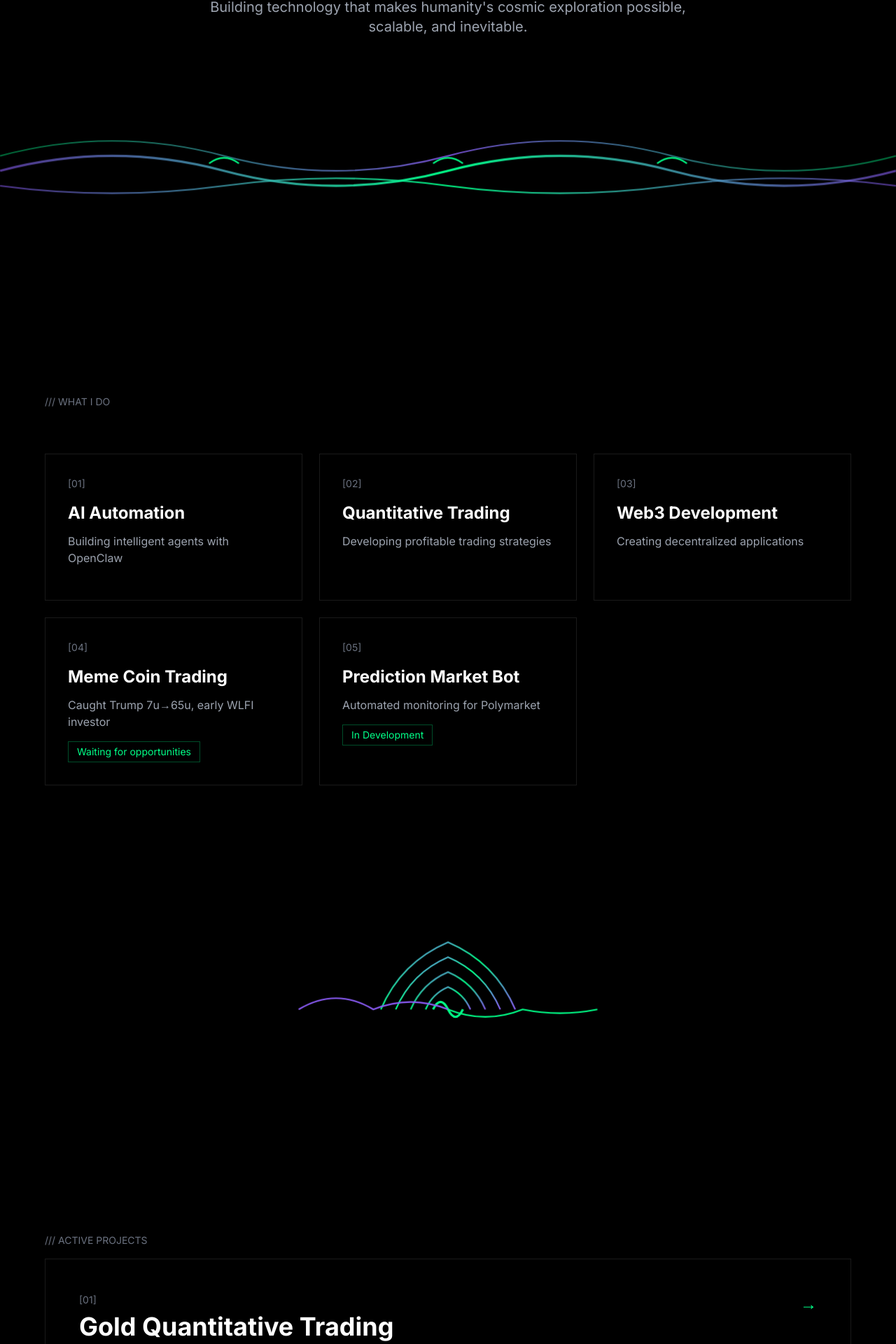
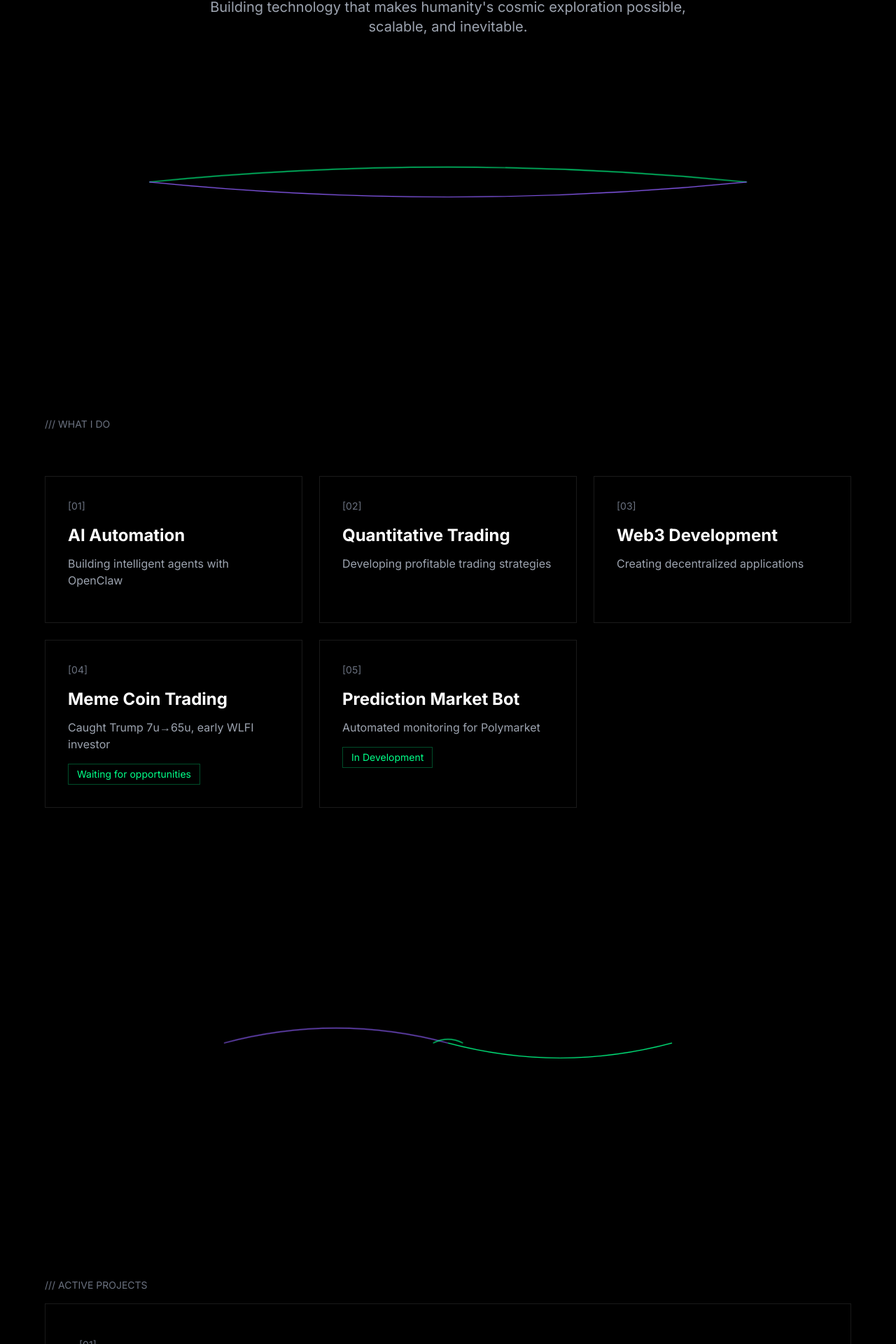
Before and after one commit to shawn7499/-01, a Next.js app: page / in a window 1280 px wide. Shown: the part 770-2690 px from the top of the page at 70% size. Built offline with nearby package versions, Linux system fonts and the light colour scheme.

Commit message:
feat: redesign with LayerZero minimalist aesthetics - thin lines, low opacity, gentle curves, slow animations

```diff
--- a/components/Transitions.tsx
+++ b/components/Transitions.tsx
@@ -1,286 +1,159 @@
 import React from 'react';
 import '../app/transitions.css';
 
-// Transition 1: 开放波浪流
+// Transition 1: 极简弧线
 export function Transition1() {
   return (
-    <div className="relative h-40 md:h-56 overflow-hidden my-20">
-      <svg className="absolute inset-0 w-full h-full" viewBox="0 0 1200 240" preserveAspectRatio="xMidYMid slice">
-        {/* 主波浪曲线 */}
+    <div className="relative h-32 md:h-40 overflow-hidden my-32">
+      <svg className="absolute inset-0 w-full h-full" viewBox="0 0 1200 160" preserveAspectRatio="xMidYMid slice">
+        {/* 单一优雅弧线 */}
         <path
           className="transition-path"
-          style={{ animationDelay: '0s' }}
-          d="M 0 120 Q 150 80, 300 120 T 600 120 T 900 120 T 1200 120"
-          stroke="url(#gradient1)"
-          strokeWidth="3"
+          style={{ animationDelay: '0s', animationDuration: '4s' }}
+          d="M 200 80 Q 600 40, 1000 80"
+          stroke="#00ff88"
+          strokeWidth="1"
           fill="none"
-          opacity="0.8"
+          opacity="0.3"
         />
 
-        {/* 第二层波浪 */}
+        {/* 第二层弧线 */}
         <path
           className="transition-path"
-          style={{ animationDelay: '0.3s' }}
-          d="M 0 140 Q 150 160, 300 140 T 600 140 T 900 140 T 1200 140"
-          stroke="url(#gradient1)"
-          strokeWidth="2"
+          style={{ animationDelay: '0.8s', animationDuration: '4s' }}
+          d="M 200 80 Q 600 120, 1000 80"
+          stroke="#8b5cf6"
+          strokeWidth="1"
           fill="none"
-          opacity="0.5"
-        />
-
-        {/* 第三层波浪 */}
-        <path
-          className="transition-path"
-          style={{ animationDelay: '0.6s' }}
-          d="M 0 100 Q 150 60, 300 100 T 600 100 T 900 100 T 1200 100"
-          stroke="url(#gradient2)"
-          strokeWidth="2"
-          fill="none"
-          opacity="0.4"
-        />
-
-        {/* 渐变定义 */}
-        <defs>
-          <linearGradient id="gradient1" x1="0%" y1="0%" x2="100%" y2="0%">
-            <stop offset="0%" stopColor="#8b5cf6" stopOpacity="0.6"/>
-            <stop offset="50%" stopColor="#00ff88" stopOpacity="1"/>
-            <stop offset="100%" stopColor="#8b5cf6" stopOpacity="0.6"/>
-          </linearGradient>
-          <linearGradient id="gradient2" x1="0%" y1="0%" x2="100%" y2="0%">
-            <stop offset="0%" stopColor="#00ff88" stopOpacity="0.4"/>
-            <stop offset="50%" stopColor="#8b5cf6" stopOpacity="0.8"/>
-            <stop offset="100%" stopColor="#00ff88" stopOpacity="0.4"/>
-          </linearGradient>
-        </defs>
-
-        {/* 开放弧线装饰 */}
-        {[300, 600, 900].map((x, i) => (
-          <path
-            key={i}
-            className="transition-path"
-            style={{ animationDelay: `${1 + i * 0.2}s` }}
-            d={`M ${x-20} ${110} Q ${x} ${95}, ${x+20} ${110}`}
-            stroke="#00ff88"
-            strokeWidth="2"
-            fill="none"
-            opacity="0.6"
-          />
-        ))}
-      </svg>
-    </div>
-  );
-}
-
-// Transition 2: 开放弧线扩散
-export function Transition2() {
-  return (
-    <div className="relative h-40 md:h-56 overflow-hidden my-20">
-      <svg className="absolute inset-0 w-full h-full" viewBox="0 0 1200 240" preserveAspectRatio="xMidYMid slice">
-        {/* 中心开放弧线 */}
-        <path
-          className="transition-path"
-          style={{ animationDelay: '0s' }}
-          d="M 580 120 Q 590 100, 600 120 Q 610 140, 620 120"
-          stroke="#00ff88"
-          strokeWidth="3"
-          fill="none"
-          opacity="0.9"
-        />
-
-        {/* 扩散弧线组 */}
-        {[30, 50, 70, 90].map((r, i) => (
-          <path
-            key={i}
-            className="transition-path"
-            style={{ animationDelay: `${0.2 + i * 0.2}s` }}
-            d={`M ${600-r} 120 Q ${600-r*0.7} ${120-r*0.7}, ${600} ${120-r} Q ${600+r*0.7} ${120-r*0.7}, ${600+r} 120`}
-            stroke="url(#gradient3)"
-            strokeWidth="2"
-            fill="none"
-            opacity={0.7 - i * 0.1}
-          />
-        ))}
-
-        <defs>
-          <linearGradient id="gradient3" x1="0%" y1="0%" x2="100%" y2="100%">
-            <stop offset="0%" stopColor="#8b5cf6"/>
-            <stop offset="50%" stopColor="#00ff88"/>
-            <stop offset="100%" stopColor="#8b5cf6"/>
-          </linearGradient>
-        </defs>
-
-        {/* 左右连接弧线 */}
-        <path
-          className="transition-path"
-          style={{ animationDelay: '1s' }}
-          d="M 400 120 Q 450 90, 500 120 Q 550 100, 600 120"
-          stroke="#8b5cf6"
-          strokeWidth="2"
-          fill="none"
-          opacity="0.6"
-        />
-        <path
-          className="transition-path"
-          style={{ animationDelay: '1.2s' }}
-          d="M 600 120 Q 650 140, 700 120 Q 750 130, 800 120"
-          stroke="#00ff88"
-          strokeWidth="2"
-          fill="none"
-          opacity="0.6"
+          opacity="0.2"
         />
       </svg>
     </div>
   );
 }
 
-// Transition 3: S形螺旋流
-export function Transition3() {
+// Transition 2: 对称弧线
+export function Transition2() {
   return (
-    <div className="relative h-40 md:h-56 overflow-hidden my-20">
-      <svg className="absolute inset-0 w-full h-full" viewBox="0 0 1200 240" preserveAspectRatio="xMidYMid slice">
-        {/* 主螺旋曲线 */}
+    <div className="relative h-32 md:h-40 overflow-hidden my-32">
+      <svg className="absolute inset-0 w-full h-full" viewBox="0 0 1200 160" preserveAspectRatio="xMidYMid slice">
+        {/* 左侧弧线 */}
         <path
           className="transition-path"
-          style={{ animationDelay: '0s' }}
-          d="M 100 120 Q 200 60, 300 120 Q 400 180, 500 120 Q 600 60, 700 120 Q 800 180, 900 120 Q 1000 60, 1100 120"
-          stroke="url(#gradient4)"
-          strokeWidth="3"
-          fill="none"
-          opacity="0.8"
-        />
-
-        {/* 第二层螺旋 */}
-        <path
-          className="transition-path"
-          style={{ animationDelay: '0.4s' }}
-          d="M 100 140 Q 200 90, 300 140 Q 400 190, 500 140 Q 600 90, 700 140 Q 800 190, 900 140 Q 1000 90, 1100 140"
-          stroke="url(#gradient4)"
-          strokeWidth="2"
-          fill="none"
-          opacity="0.5"
-        />
-
-        {/* 第三层螺旋 */}
-        <path
-          className="transition-path"
-          style={{ animationDelay: '0.8s' }}
-          d="M 100 100 Q 200 50, 300 100 Q 400 150, 500 100 Q 600 50, 700 100 Q 800 150, 900 100 Q 1000 50, 1100 100"
-          stroke="url(#gradient4)"
-          strokeWidth="2"
+          style={{ animationDelay: '0s', animationDuration: '4s' }}
+          d="M 300 80 Q 450 40, 600 80"
+          stroke="#8b5cf6"
+          strokeWidth="1"
           fill="none"
           opacity="0.3"
         />
 
-        <defs>
-          <linearGradient id="gradient4" x1="0%" y1="0%" x2="100%" y2="0%">
-            <stop offset="0%" stopColor="#8b5cf6" stopOpacity="0.7"/>
-            <stop offset="25%" stopColor="#00ff88" stopOpacity="1"/>
-            <stop offset="50%" stopColor="#8b5cf6" stopOpacity="0.7"/>
-            <stop offset="75%" stopColor="#00ff88" stopOpacity="1"/>
-            <stop offset="100%" stopColor="#8b5cf6" stopOpacity="0.7"/>
-          </linearGradient>
-        </defs>
+        {/* 右侧弧线（镜像） */}
+        <path
+          className="transition-path"
+          style={{ animationDelay: '0.5s', animationDuration: '4s' }}
+          d="M 600 80 Q 750 120, 900 80"
+          stroke="#00ff88"
+          strokeWidth="1"
+          fill="none"
+          opacity="0.3"
+        />
 
-        {/* 交叉点的小弧线 */}
-        {[300, 500, 700, 900].map((x, i) => (
-          <path
-            key={i}
-            className="transition-path"
-            style={{ animationDelay: `${1.2 + i * 0.15}s` }}
-            d={`M ${x-15} ${115} Q ${x} ${105}, ${x+15} ${115}`}
-            stroke={i % 2 === 0 ? "#00ff88" : "#8b5cf6"}
-            strokeWidth="2"
-            fill="none"
-            opacity="0.7"
-          />
-        ))}
+        {/* 中心连接 */}
+        <path
+          className="transition-path"
+          style={{ animationDelay: '1s', animationDuration: '3s' }}
+          d="M 580 80 Q 600 70, 620 80"
+          stroke="#00ff88"
+          strokeWidth="1"
+          fill="none"
+          opacity="0.4"
+        />
       </svg>
     </div>
   );
 }
 
-// Transition 4: 开放花瓣流
-export function Transition4() {
+// Transition 3: 平缓波浪
+export function Transition3() {
   return (
-    <div className="relative h-40 md:h-56 overflow-hidden my-20">
-      <svg className="absolute inset-0 w-full h-full" viewBox="0 0 1200 240" preserveAspectRatio="xMidYMid slice">
-        {/* 中心小弧线 */}
+    <div className="relative h-32 md:h-40 overflow-hidden my-32">
+      <svg className="absolute inset-0 w-full h-full" viewBox="0 0 1200 160" preserveAspectRatio="xMidYMid slice">
+        {/* 主波浪 - 非常平缓 */}
         <path
           className="transition-path"
-          style={{ animationDelay: '0s' }}
-          d="M 590 120 Q 595 110, 600 120 Q 605 130, 610 120"
+          style={{ animationDelay: '0s', animationDuration: '5s' }}
+          d="M 0 80 Q 300 60, 600 80 Q 900 100, 1200 80"
           stroke="#00ff88"
-          strokeWidth="3"
+          strokeWidth="1"
           fill="none"
-          opacity="0.9"
+          opacity="0.3"
         />
 
-        {/* 花瓣形开放曲线 - 上 */}
+        {/* 第二层波浪 */}
         <path
           className="transition-path"
-          style={{ animationDelay: '0.2s' }}
-          d="M 580 120 Q 570 80, 580 50 Q 590 70, 600 60 Q 610 70, 620 50 Q 630 80, 620 120"
-          stroke="url(#gradient5)"
-          strokeWidth="2"
+          style={{ animationDelay: '1s', animationDuration: '5s' }}
+          d="M 0 80 Q 300 100, 600 80 Q 900 60, 1200 80"
+          stroke="#8b5cf6"
+          strokeWidth="1"
           fill="none"
-          opacity="0.7"
+          opacity="0.2"
         />
-
-        {/* 花瓣形开放曲线 - 右 */}
-        <path
-          className="transition-path"
-          style={{ animationDelay: '0.4s' }}
-          d="M 600 110 Q 640 100, 670 110 Q 650 120, 660 130 Q 650 140, 670 150 Q 640 160, 600 150"
-          stroke="url(#gradient5)"
-          strokeWidth="2"
-          fill="none"
-          opacity="0.7"
-        />
-
-        {/* 花瓣形开放曲线 - 下 */}
-        <path
-          className="transition-path"
-          style={{ animationDelay: '0.6s' }}
-          d="M 620 120 Q 630 160, 620 190 Q 610 170, 600 180 Q 590 170, 580 190 Q 570 160, 580 120"
-          stroke="url(#gradient5)"
-          strokeWidth="2"
-          fill="none"
-          opacity="0.7"
-        />
-
-        {/* 花瓣形开放曲线 - 左 */}
-        <path
-          className="transition-path"
-          style={{ animationDelay: '0.8s' }}
-          d="M 600 130 Q 560 140, 530 130 Q 550 120, 540 110 Q 550 100, 530 90 Q 560 80, 600 90"
-          stroke="url(#gradient5)"
-          strokeWidth="2"
-          fill="none"
-          opacity="0.7"
-        />
-
-        <defs>
-          <radialGradient id="gradient5">
-            <stop offset="0%" stopColor="#00ff88"/>
-            <stop offset="50%" stopColor="#8b5cf6"/>
-            <stop offset="100%" stopColor="#00ff88"/>
-          </radialGradient>
-        </defs>
-
-        {/* 外围开放弧线 */}
-        {[80, 100, 120].map((r, i) => (
-          <path
-            key={i}
-            className="transition-path"
-            style={{ animationDelay: `${1 + i * 0.2}s` }}
-            d={`M ${600-r} 120 Q ${600-r*0.8} ${120-r*0.6}, ${600} ${120-r*0.8} Q ${600+r*0.8} ${120-r*0.6}, ${600+r} 120`}
-            stroke={i % 2 === 0 ? "#00ff88" : "#8b5cf6"}
-            strokeWidth="1"
-            fill="none"
-            opacity={0.4 - i * 0.1}
-          />
-        ))}
       </svg>
     </div>
   );
 }
+
+// Transition 4: 极简对称
+export function Transition4() {
+  return (
+    <div className="relative h-32 md:h-40 overflow-hidden my-32">
+      <svg className="absolute inset-0 w-full h-full" viewBox="0 0 1200 160" preserveAspectRatio="xMidYMid slice">
+        {/* 左弧 */}
+        <path
+          className="transition-path"
+          style={{ animationDelay: '0s', animationDuration: '4s' }}
+          d="M 400 80 Q 500 50, 600 80"
+          stroke="#8b5cf6"
+          strokeWidth="1"
+          fill="none"
+          opacity="0.3"
+        />
+
+        {/* 右弧 */}
+        <path
+          className="transition-path"
+          style={{ animationDelay: '0.6s', animationDuration: '4s' }}
+          d="M 600 80 Q 700 110, 800 80"
+          stroke="#00ff88"
+          strokeWidth="1"
+          fill="none"
+          opacity="0.3"
+        />
+
+        {/* 外层左弧 */}
+        <path
+          className="transition-path"
+          style={{ animationDelay: '1.2s', animationDuration: '4s' }}
+          d="M 300 80 Q 450 30, 600 80"
+          stroke="#8b5cf6"
+          strokeWidth="1"
+          fill="none"
+          opacity="0.2"
+        />
+
+        {/* 外层右弧 */}
+        <path
+          className="transition-path"
+          style={{ animationDelay: '1.8s', animationDuration: '4s' }}
+          d="M 600 80 Q 750 130, 900 80"
+          stroke="#00ff88"
+          strokeWidth="1"
+          fill="none"
+          opacity="0.2"
+        />
+      </svg>
+    </div>
+  );
+}
```
Also changed, not shown: app/transitions.css (+6 -77 lines).
